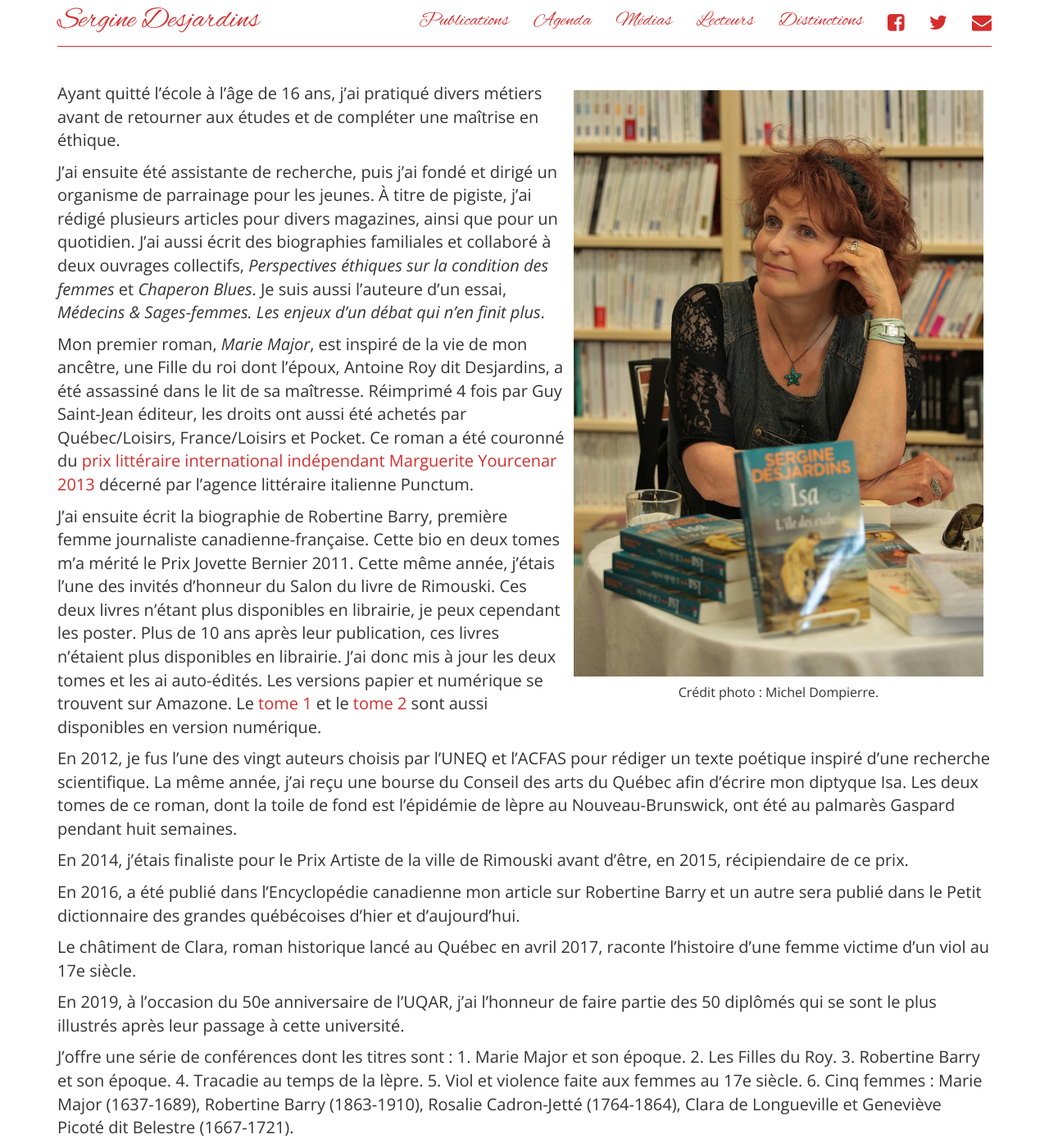
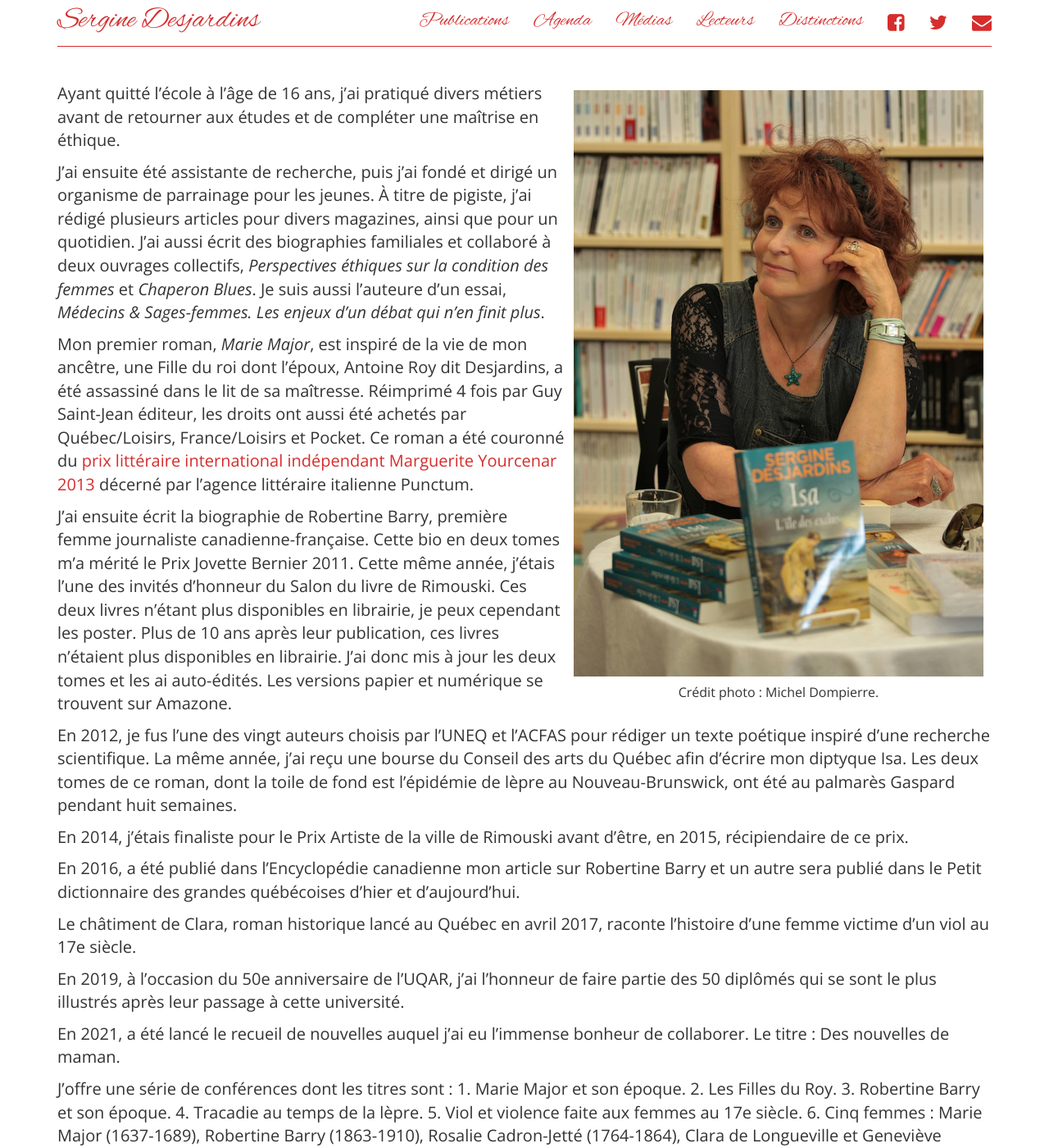
Before and after one commit to serginedesjardins/serginedesjardins.github.io, a Jekyll site: the page built from index.md, in a window 1280 px wide and 1400 px high. Shown: the whole window at 82% size. Built offline with Jekyll 4.4.1, drawn with Linux system fonts in a browser that asks for light colours; nearby versions of some CDN libraries.

Commit message:
Ajout : recueil de nouvelles

```diff
--- a/index.md
+++ b/index.md
@@ -15,7 +15,7 @@ J'ai ensuite été assistante de recherche, puis j'ai fondé et dirigé un organ
 
 Mon premier roman, *Marie Major*, est inspiré de la vie de mon ancêtre, une Fille du roi dont l'époux, Antoine Roy dit Desjardins, a été assassiné dans le lit de sa maîtresse. Réimprimé 4 fois par Guy Saint-Jean éditeur, les droits ont aussi été achetés par Québec/Loisirs, France/Loisirs et Pocket. Ce roman a été couronné du [prix littéraire international indépendant Marguerite Yourcenar 2013](http://ici.radio-canada.ca/nouvelles/arts_et_spectacles/2013/08/14/001-sergine-desjardins-recoit-un-prix-litteraire.shtml) décerné par l'agence littéraire italienne Punctum.
 
-J'ai ensuite écrit la biographie de Robertine Barry, première femme journaliste canadienne-française. Cette bio en deux tomes m'a mérité le Prix Jovette Bernier 2011. Cette même année, j'étais l'une des invités d'honneur du Salon du livre de Rimouski. Ces deux livres n’étant plus disponibles en librairie, je peux cependant les poster. Plus de 10 ans après leur publication, ces livres n’étaient plus disponibles en librairie. J’ai donc mis à jour les deux tomes et les ai auto-édités. Les versions papier et numérique se trouvent sur Amazone. Le [tome 1](https://www.amazon.ca/-/fr/Sergine-Desjardins-ebook/dp/B08FF456RF/ref=sr_1_1?__mk_fr_CA=%C3%85M%C3%85%C5%BD%C3%95%C3%91&crid=1O1VA2H25J05&dchild=1&keywords=robertine+barry+tome+1&qid=1598537092&sprefix=Robertine+Barry%2Caps%2C144&sr=8-1) et le [tome 2](https://www.amazon.ca/-/fr/Sergine-Desjardins-ebook/dp/B08FL86DHW/ref=sr_1_1?__mk_fr_CA=%C3%85M%C3%85%C5%BD%C3%95%C3%91&dchild=1&keywords=robertine+barry+tome+2&qid=1598537119&sr=8-1) sont aussi disponibles en version numérique.
+J'ai ensuite écrit la biographie de Robertine Barry, première femme journaliste canadienne-française. Cette bio en deux tomes m'a mérité le Prix Jovette Bernier 2011. Cette même année, j'étais l'une des invités d'honneur du Salon du livre de Rimouski. Ces deux livres n’étant plus disponibles en librairie, je peux cependant les poster. Plus de 10 ans après leur publication, ces livres n’étaient plus disponibles en librairie. J’ai donc mis à jour les deux tomes et les ai auto-édités. Les versions papier et numérique se trouvent sur Amazone.
 
 En 2012, je fus l'une des vingt auteurs choisis par l'UNEQ et l'ACFAS pour rédiger un texte poétique inspiré d'une recherche scientifique. La même année, j'ai reçu une bourse du Conseil des arts du Québec afin d'écrire mon diptyque Isa. Les deux tomes de ce roman, dont la toile de fond est l'épidémie de lèpre au Nouveau-Brunswick, ont été au palmarès Gaspard pendant huit semaines.
 
@@ -27,4 +27,6 @@ Le châtiment de Clara, roman historique lancé au Québec en avril 2017, racont
 
 En 2019, à l’occasion du 50e anniversaire de l’UQAR, j’ai l’honneur de faire partie des 50 diplômés qui se sont le plus illustrés après leur passage à cette université.
 
+En 2021, a été lancé le recueil de nouvelles auquel j’ai eu l’immense bonheur de collaborer. Le titre : Des nouvelles de maman.
+
 J'offre une série de conférences dont les titres sont : 1. Marie Major et son époque. 2. Les Filles du Roy. 3. Robertine Barry et son époque. 4. Tracadie au temps de la lèpre. 5. Viol et violence faite aux femmes au 17e siècle. 6. Cinq femmes : Marie Major (1637-1689), Robertine Barry (1863-1910), Rosalie Cadron-Jetté (1764-1864), Clara de Longueville et Geneviève Picoté dit Belestre (1667-1721).
```
